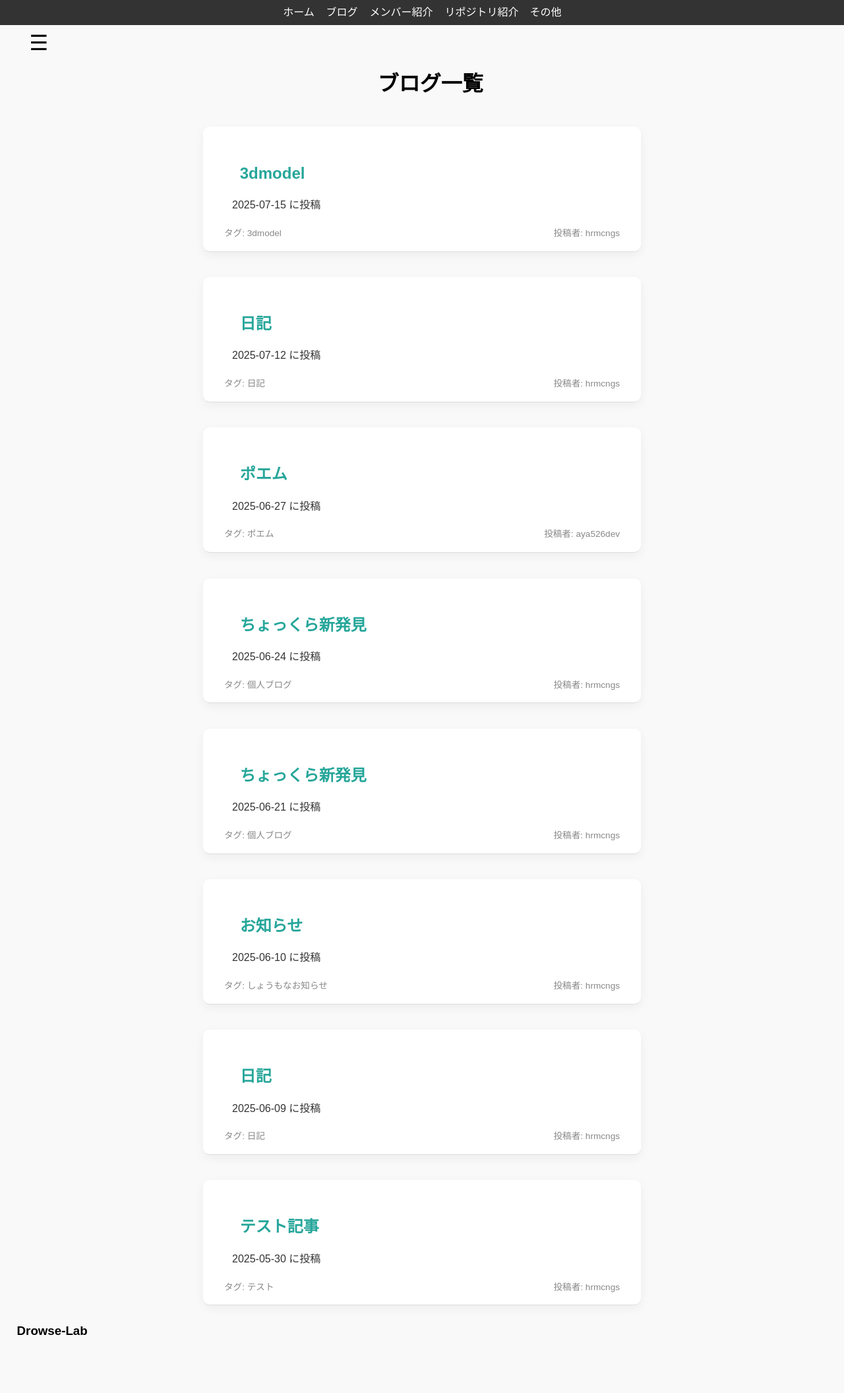
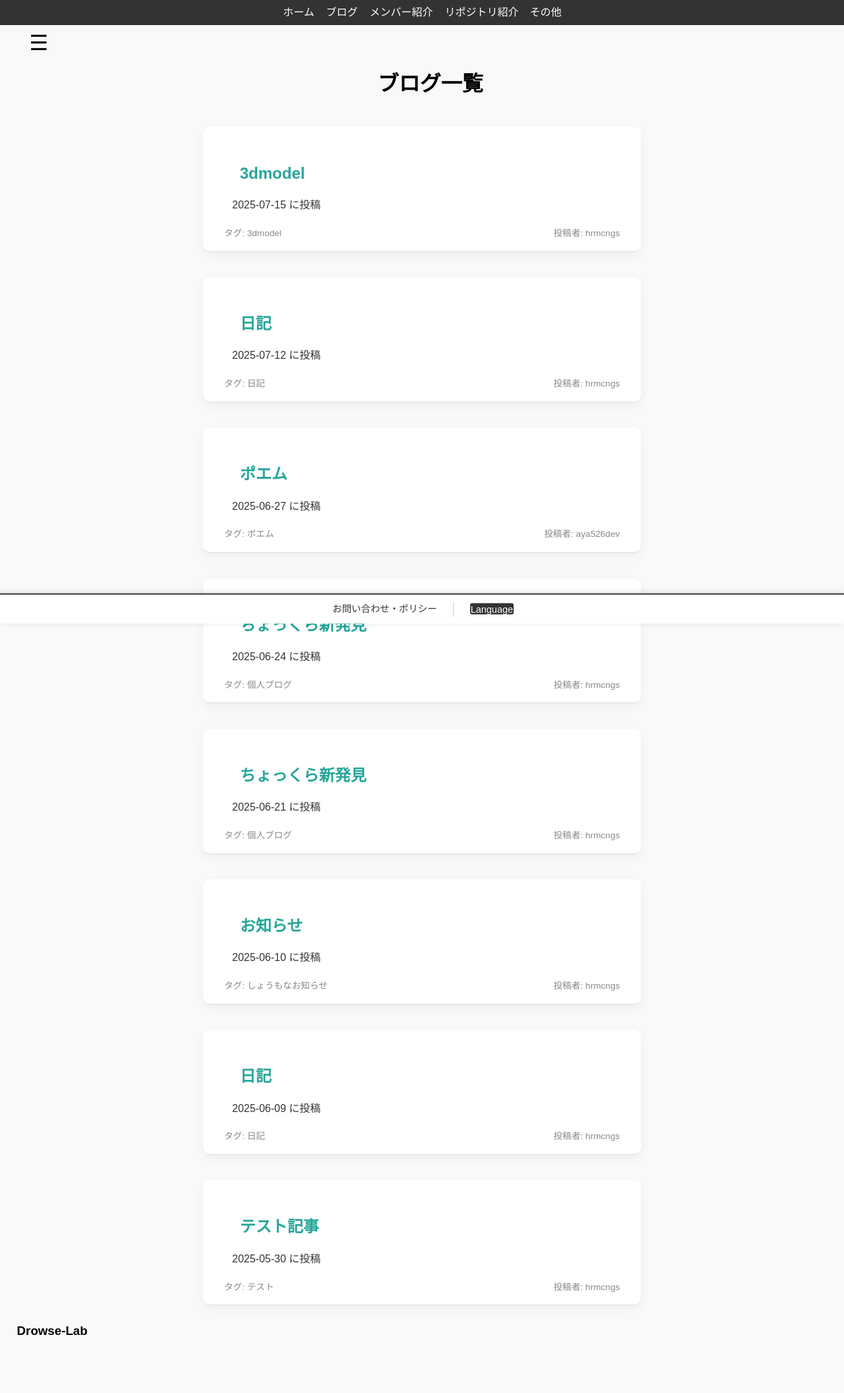
Before and after one commit to Drowse-Lab/Drowse-Lab, a Jekyll site: the page built from blog.html, in a window 1280 px wide. Shown: the whole page at 66% size. Built offline with Jekyll 4.4.1, drawn with Linux system fonts in a browser that asks for light colours; nearby versions of some CDN libraries; some web fonts are replaced; a style sheet for code colours, icons or effects is not loaded.

Commit message:
test Update footer.html
<nav class="footer-nav">
  <ul>
    <li><a href="contactpolicy.html" data-i18n="footer.contactPolicy">お問い合わせ・ポリシー</a></li>
    <li class="divider"></li>
    <li><button id="langToggleBottom" class="lang-toggle-bottom">Language</button></li>
  </ul>
</nav>

```diff
--- a/_includes/footer.html
+++ b/_includes/footer.html
@@ -49,6 +49,15 @@
   </div>
 
 </footer>
+
+
+<nav class="footer-nav">
+  <ul>
+    <li><a href="contactpolicy.html" data-i18n="footer.contactPolicy">お問い合わせ・ポリシー</a></li>
+    <li class="divider"></li>
+    <li><button id="langToggleBottom" class="lang-toggle-bottom">Language</button></li>
+  </ul>
+</nav>
 
 <!-- Scripts -->
 <script src="//code.jquery.com/jquery-3.4.1.min.js"></script>
```
